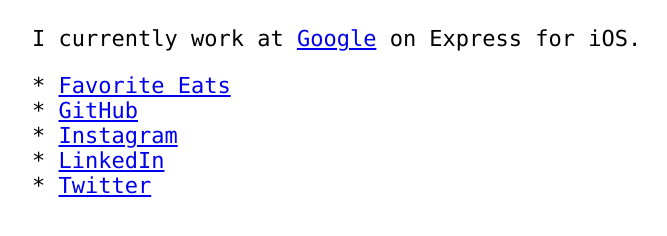
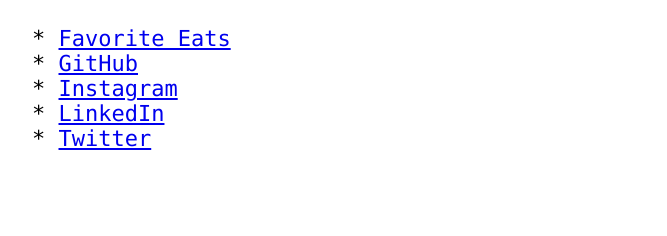
Before and after one commit to ccrazy88/chrisna.org, a plain HTML site: page index.html in a window 1280 px wide. Shown: the part 86-322 px from the top of the page, without its empty margins (0-667 px from the left). Drawn offline with Linux system fonts and the light colour scheme.

Commit message:
Remove Google blurb after last day!

```diff
--- a/index.html
+++ b/index.html
@@ -27,8 +27,6 @@
       <h1># Chrisna Aing</h1>
     </header>
     <main>
-      <p>I currently work at
-        <a href="https://www.google.com/">Google</a> on Express for iOS.</p>
       <ul>
         <li>
           *
```
